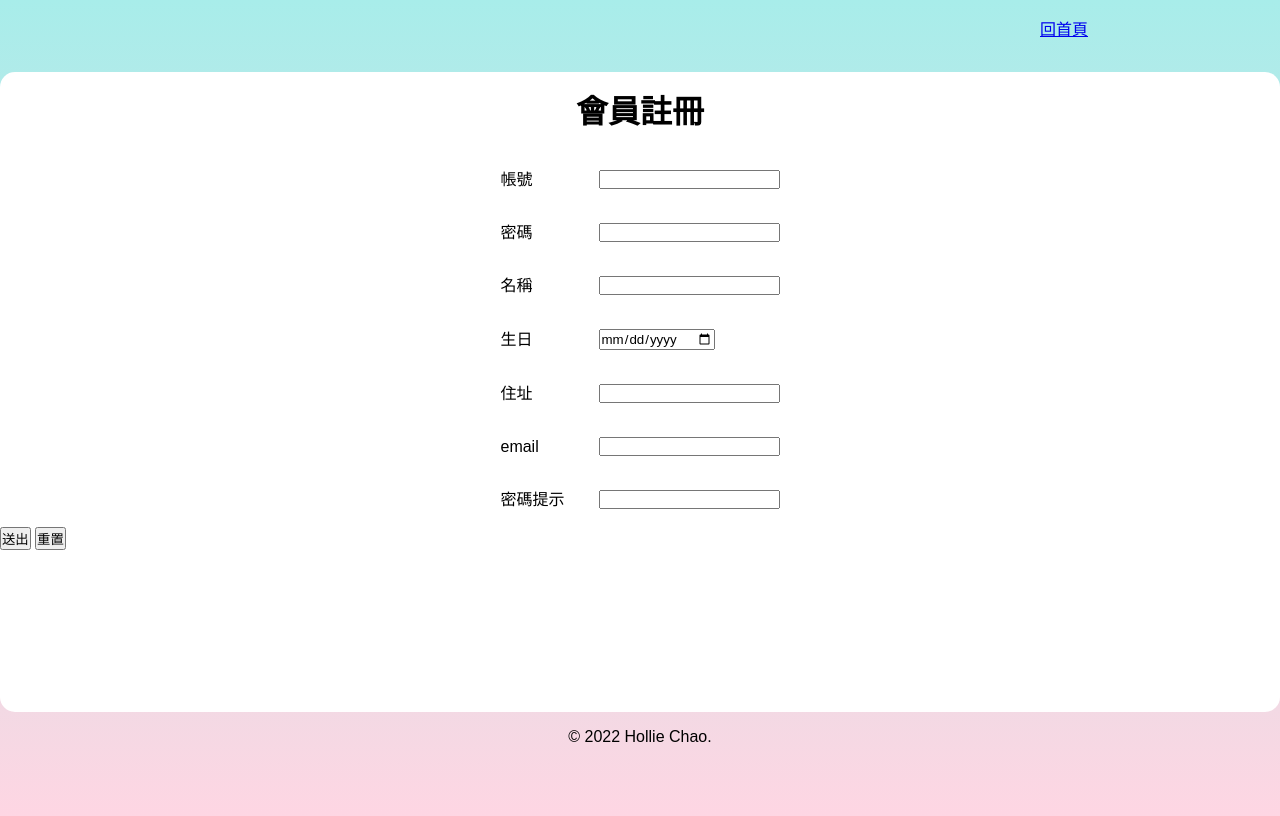
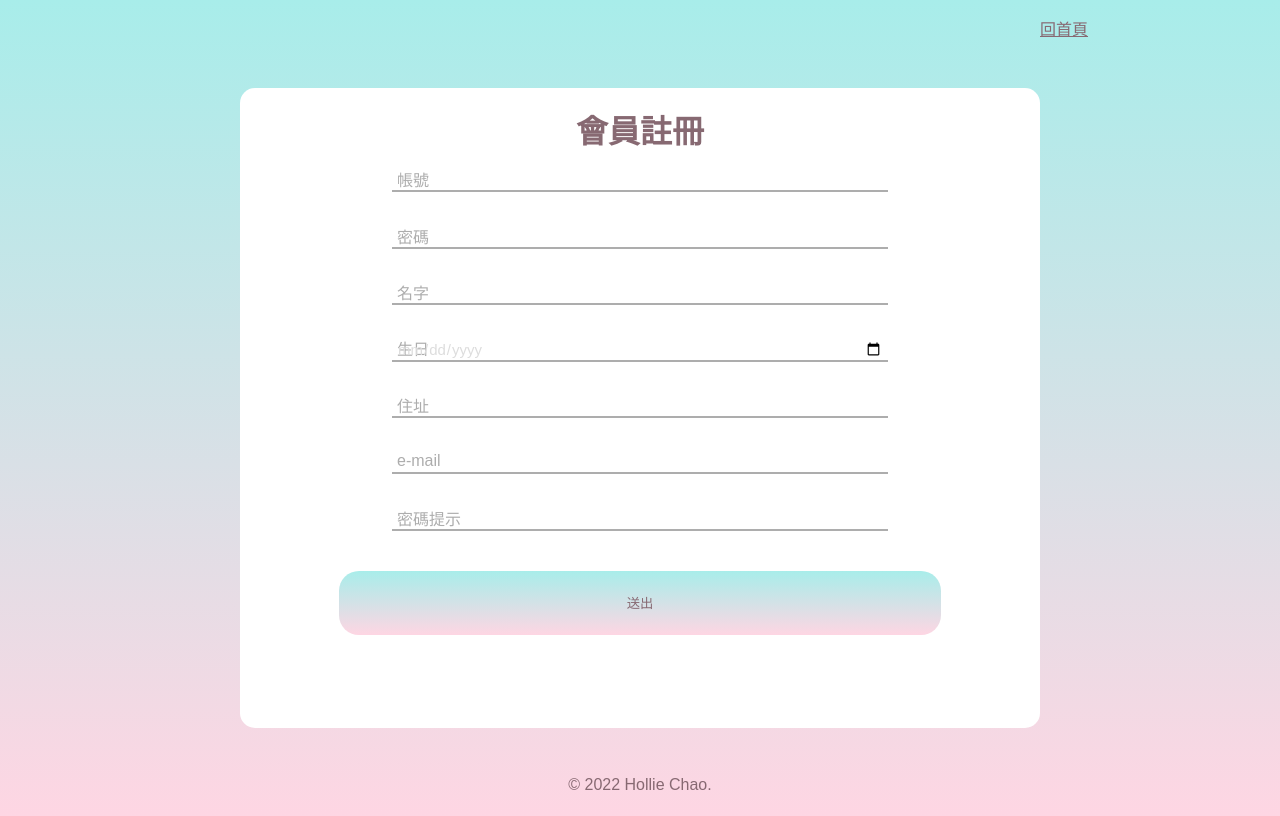
Before and after one commit to HongLing1013/HomeWork-Vote, a PHP site: page /register.php in a window 1280 px wide. Run offline with PHP 8.4, Linux system fonts and the light colour scheme.

Commit message:
忘記密碼及登入頁面.創建帳號頁面的美化

```diff
--- a/css/login.css
+++ b/css/login.css
@@ -3,6 +3,7 @@
   padding: 0;
   box-sizing: border-box;
   font-family: Arial, Helvetica, sans-serif;
+  color: #876972;
 }
 
 body{
@@ -64,7 +65,7 @@ footer{
   font-size: 15px;
   color: #ddd;
   border: none;
-  width: 1000%;
+  width: 100%;
   outline: none;
   background: none;
   padding: 0 5px;
@@ -121,7 +122,7 @@ footer{
 }
 
 .bottom-text{
-  margin-top: 15vh;
+  margin-top: 10vh;
   text-align: center;
   font-size: 1rem;
 }
--- a/login.php
+++ b/login.php
@@ -28,12 +28,12 @@
   ?>
 
   <div class="txtb">
-      <input type="text">
+      <input type="text" name="acc">
       <span data-placeholder="帳號"></span>
     </div>
 
     <div class="txtb">
-      <input type="password">
+      <input type="password" name="pw">
       <span data-placeholder="密碼"></span>
     </div>
 
@@ -60,8 +60,6 @@
       if($(this).val() == "")
       $(this).removeClass("focus");
     });
-
-
   </script>
 
 </body>
--- a/register.php
+++ b/register.php
@@ -6,6 +6,26 @@
   <meta name="viewport" content="width=device-width, initial-scale=1.0">
   <title>會員註冊</title>
   <link rel="stylesheet" href="./css/index.css">
+  <link rel="stylesheet" href="./css/login.css">
+  <script src="https://cdnjs.cloudflare.com/ajax/libs/jquery/3.6.0/jquery.min.js"></script>
+  <style>
+    .container{
+    width: 100vh;
+    }
+    h1{
+  line-height: 0.5rem;
+}
+.txtb{
+  margin: 2rem 8rem;
+}
+.txtb input{
+  margin-top: 0.3vh;
+  height: 20px;
+}
+.logbtn{
+  margin-top: 5vh;
+}
+  </style>
 </head>
 <body>
   <!-- 上方選單 -->
@@ -14,46 +34,58 @@
   </nav>
   <!-- 主要內容 -->
 <div class="container">
-  <h1>會員註冊</h1>
 
-  <form action="/add_member.php" method="post">
-    <table>
-      <tr>
-        <td>帳號</td>
-        <td><input type="text" name="acc" id=""></td>
-      </tr>
-      <tr>
-        <td>密碼</td>
-        <td><input type="password" name="pw" id=""></td>
-      </tr>
-      <tr>
-        <td>名稱</td>
-        <td><input type="text" name="name" id=""></td>
-      </tr>
-      <tr>
-        <td>生日</td>
-        <td><input type="date" name="birthday" id=""></td>
-      </tr>
-      <tr>
-        <td>住址</td>
-        <td><input type="text" name="addr" id=""></td>
-      </tr>
-      <tr>
-        <td>email</td>
-        <td><input type="email" name="email" id=""></td>
-      </tr>
-      <tr>
-        <td>密碼提示</td>
-        <td><input type="passnote" name="passnote" id=""></td>
-      </tr>
-    </table>
+  <form action="./add_member.php" method="post">
+    <h1>會員註冊</h1>
+
+    <div class="txtb">
+      <input type="text" name="acc">
+      <span data-placeholder="帳號"></span>
+    </div>
+    <div class="txtb">
+      <input type="password" name="pw">
+      <span data-placeholder="密碼"></span>
+    </div>
+    <div class="txtb">
+      <input type="text" name="name">
+      <span data-placeholder="名字"></span>
+    </div>
+    <div class="txtb">
+      <input type="date" name="birthday">
+      <span data-placeholder="生日"></span>
+    </div>
+    <div class="txtb">
+      <input type="text" name="addr">
+      <span data-placeholder="住址"></span>
+    </div>
+    <div class="txtb">
+      <input type="email" name="email">
+      <span data-placeholder="e-mail"></span>
+    </div>
+    <div class="txtb">
+      <input type="passnote" name="passnote">
+      <span data-placeholder="密碼提示"></span>
+    </div>
+
     <div>
-      <input type="submit" value="送出">
-      <input type="reset" value="重置">
+      <input type="submit" class="logbtn" value="送出">
     </div>
+
   </form>
 </div>
 <!-- 頁尾 -->
 <?php include "./layout/footer.php";?>
+
+<script type="text/javascript">
+    $(".txtb input").on("focus",function(){
+      $(this).addClass("focus");
+    });
+
+    $(".txtb input").on("blur",function(){
+      if($(this).val() == "")
+      $(this).removeClass("focus");
+    });
+  </script>
+
 </body>
 </html>
```
Also changed, not shown: forgot.php (+28 -5 lines).
